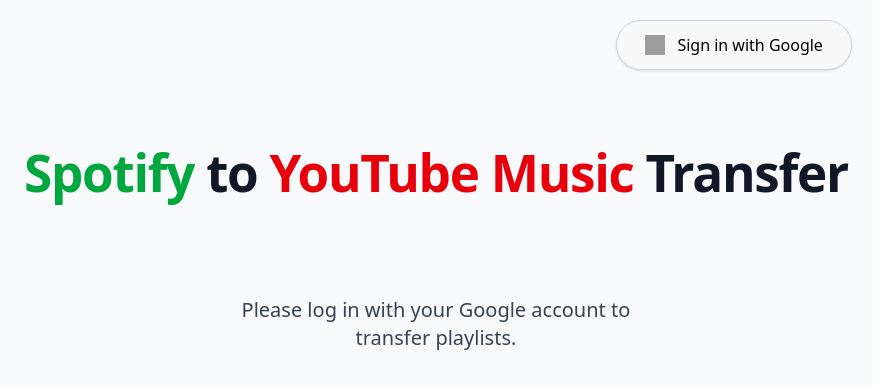
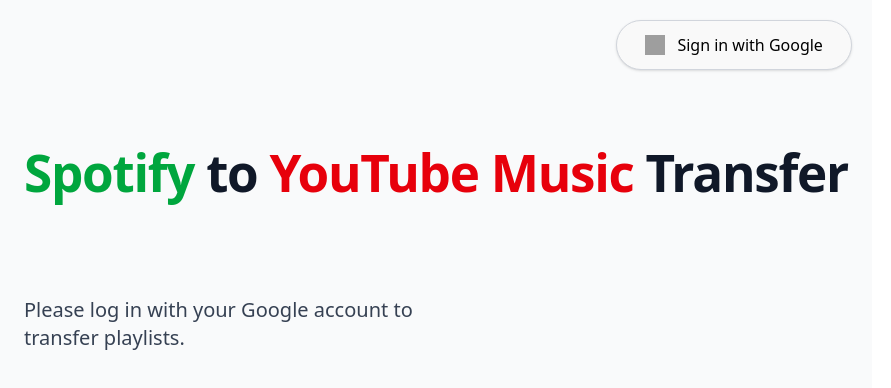
Before and after one commit to RavenTheII/spot-transfer, a React (Vite) app in the folder frontend/: page / in a window 1280 px wide. Shown: the top 388 px of the page, without its empty margins (0-891 px from the left). Built offline with nearby package versions, Linux system fonts and the light colour scheme; no server answers; grey boxes are pictures that could not be loaded.

Commit message:
Fixed frontend

```diff
--- a/frontend/src/App.jsx
+++ b/frontend/src/App.jsx
@@ -156,7 +156,7 @@
     </div>
 
     <div
-      className="flex flex-col justify-center items-center text-center max-w-4xl mx-auto"
+      className="flex flex-col justify-start items-stretch text-left w-full h-full"
       style={{ paddingTop: isLoggedIn ? '80px' : '120px' }}
     >
       <h1 className="text-3xl sm:text-4xl lg:text-5xl mb-8 font-extrabold tracking-tight leading-tight">
@@ -166,7 +166,7 @@
 
       {message && (
         <p
-          className={`text-lg my-6 px-5 py-3 rounded-md border max-w-full w-4/5 break-words
+          className={`text-lg my-6 px-5 py-3 rounded-md border max-w-full w-full break-words
             ${status === 'success' ? 'bg-green-100 text-green-900 border-green-300' : ''}
             ${status === 'error' ? 'bg-red-100 text-red-900 border-red-300' : ''}
             ${status === 'idle' ? 'bg-gray-100 text-gray-900 border-gray-300' : ''}
@@ -199,7 +199,7 @@
               setStatus('idle');
             }}
             placeholder="Paste Spotify Playlist Link"
-            className="w-full max-w-xl p-4 rounded-lg border border-gray-300 mb-8 text-base shadow-inner focus:outline-none focus:ring-4 focus:ring-blue-400 focus:ring-opacity-50 transition-shadow duration-300 ease-in-out"
+            className="w-full p-4 rounded-lg border border-gray-300 mb-8 text-base shadow-inner focus:outline-none focus:ring-4 focus:ring-blue-400 focus:ring-opacity-50 transition-shadow duration-300 ease-in-out"
           />
 
           <button
```
